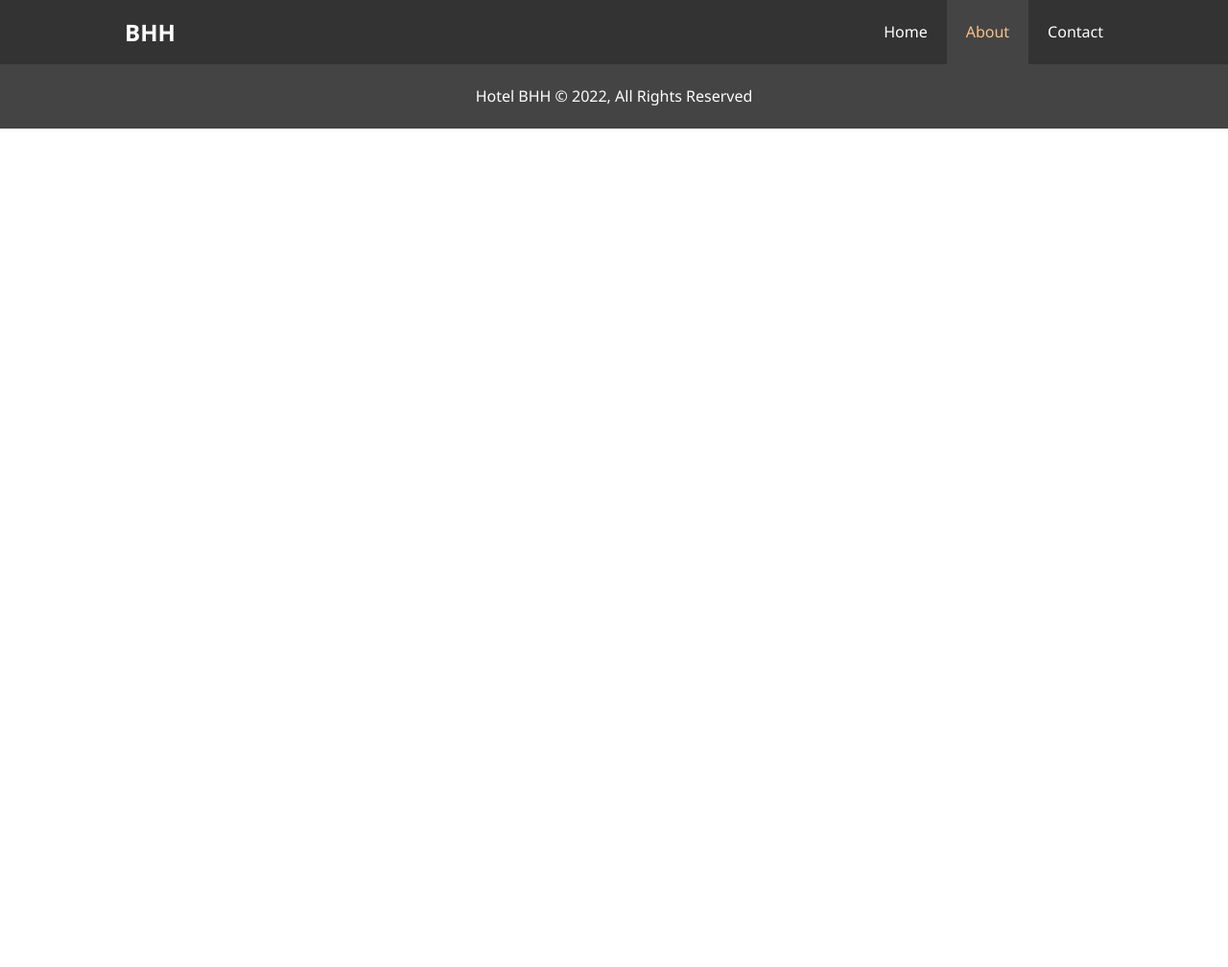
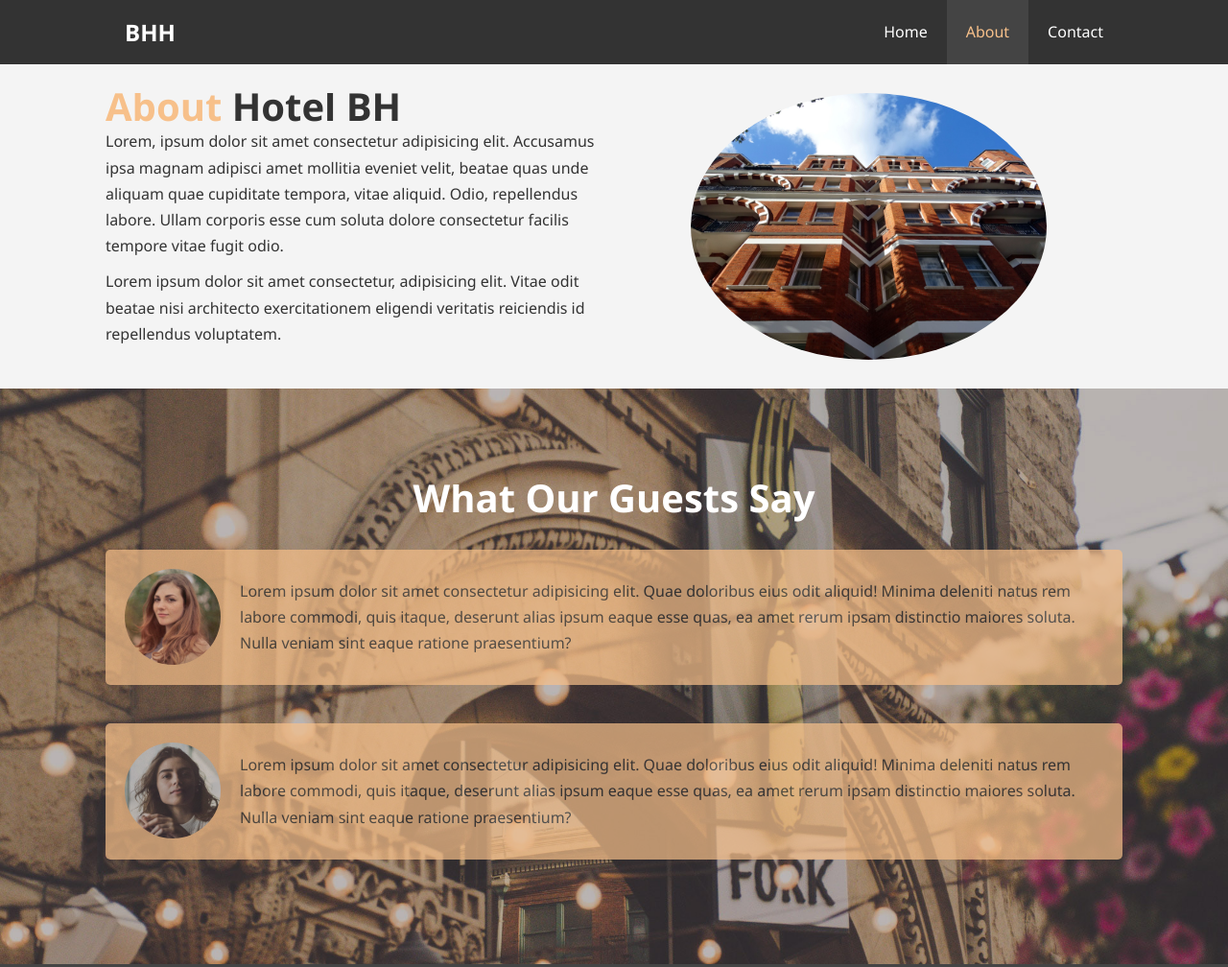
Before and after one commit to bennyh960/Hotel, a plain HTML site: page about.html in a window 1280 px wide. Shown: the top 1008 px of the page at 96% size. Before the commit the page ends 800 px from the top, so only its background shows below. Drawn offline with Linux system fonts and the light colour scheme.

```diff
--- a/about.html
+++ b/about.html
@@ -23,7 +23,35 @@
         </nav>
     </header>
 
+    <section id="about-info" class="bg-light py-3">
+        <div class="container">
+            <div class="info-left">
+                <h1 class="l-heading"><span class="text-primary">About </span> Hotel BH</h1>
+                <p>Lorem, ipsum dolor sit amet consectetur adipisicing elit. Accusamus ipsa magnam adipisci amet mollitia eveniet velit, beatae quas unde aliquam quae cupiditate tempora, vitae aliquid. Odio, repellendus labore. Ullam corporis esse cum soluta dolore consectetur facilis tempore vitae fugit odio.</p>
+                <p>Lorem ipsum dolor sit amet consectetur, adipisicing elit. Vitae odit beatae nisi architecto exercitationem eligendi veritatis reiciendis id repellendus voluptatem.</p>
+            </div>
+            <div class="info-right">
+                <img src="./images/photo-2.jpg" alt="hotel">
+            </div>
+        </div>
+    </section>
 
+    <div class="clr"></div>
+
+    <div id="testimonials" class="py-3">
+        <div class="container">
+            <h2 class="l-heading">What Our Guests Say</h2>
+            <div class="testimonial bg-primary">
+                <img src="./images/person-1.jpg" alt="Samanta">
+                <p>Lorem ipsum dolor sit amet consectetur adipisicing elit. Quae doloribus eius odit aliquid! Minima deleniti natus rem labore commodi, quis itaque, deserunt alias ipsum eaque esse quas, ea amet rerum ipsam distinctio maiores soluta. Nulla veniam sint eaque ratione praesentium?</p>
+            </div>
+            <div class="testimonial bg-primary">
+                <img src="./images/person-2.jpg" alt="Dana">
+                <p>Lorem ipsum dolor sit amet consectetur adipisicing elit. Quae doloribus eius odit aliquid! Minima deleniti natus rem labore commodi, quis itaque, deserunt alias ipsum eaque esse quas, ea amet rerum ipsam distinctio maiores soluta. Nulla veniam sint eaque ratione praesentium?</p>
+
+            </div>
+        </div>
+    </div>
 
     <footer id="main-footer">
         <p>Hotel BHH &copy 2022, All Rights Reserved</p>
--- a/css/style.css
+++ b/css/style.css
@@ -80,6 +80,15 @@
 .clr {
     clear: both;
 }
+
+.l-heading {
+    font-size: 40px;
+}
+
+/* padding */
+.py-1{padding: 10px 0;}
+.py-2{padding: 20px 0;}
+.py-3{padding: 30px 0;}
 
 /* Navbar */
 #navbar {
@@ -178,8 +187,55 @@
     margin-bottom: 10px;
 }
 
+
+/* About Info -newPage html */
+#about-info .info-right {
+    float: right;
+    width: 50%;
+    min-height: 100%;
+}
+#about-info .info-right img {
+    display: block;
+    margin: auto;
+    width: 70%;
+    border-radius: 50%;
+}
+
+#about-info .info-left {
+    float: left;
+    width: 50%;
+    min-height: 100%;
+}
+
+/* Testimonials */
+#testimonials {
+    height: 600px;
+    background: url('../images/test-bg.jpg') no-repeat
+    center center/cover;
+    padding-top: 100px;
+}
+
+#testimonials .testimonial  {
+    padding: 20px;
+    margin-bottom: 40px;
+    border-radius: 5px;
+    opacity: 0.7;
+}
+
+#testimonials .testimonial img {
+    width: 100px;
+    float: left;
+    margin-right: 20px;
+    border-radius: 50%;
+}
+
+#testimonials h2 {
+    color: #fff;
+    text-align: center;
+    padding-bottom: 40px;
+}
+
 /* Footer */
-
 #main-footer {
     text-align: center;
     background: #444;
```
